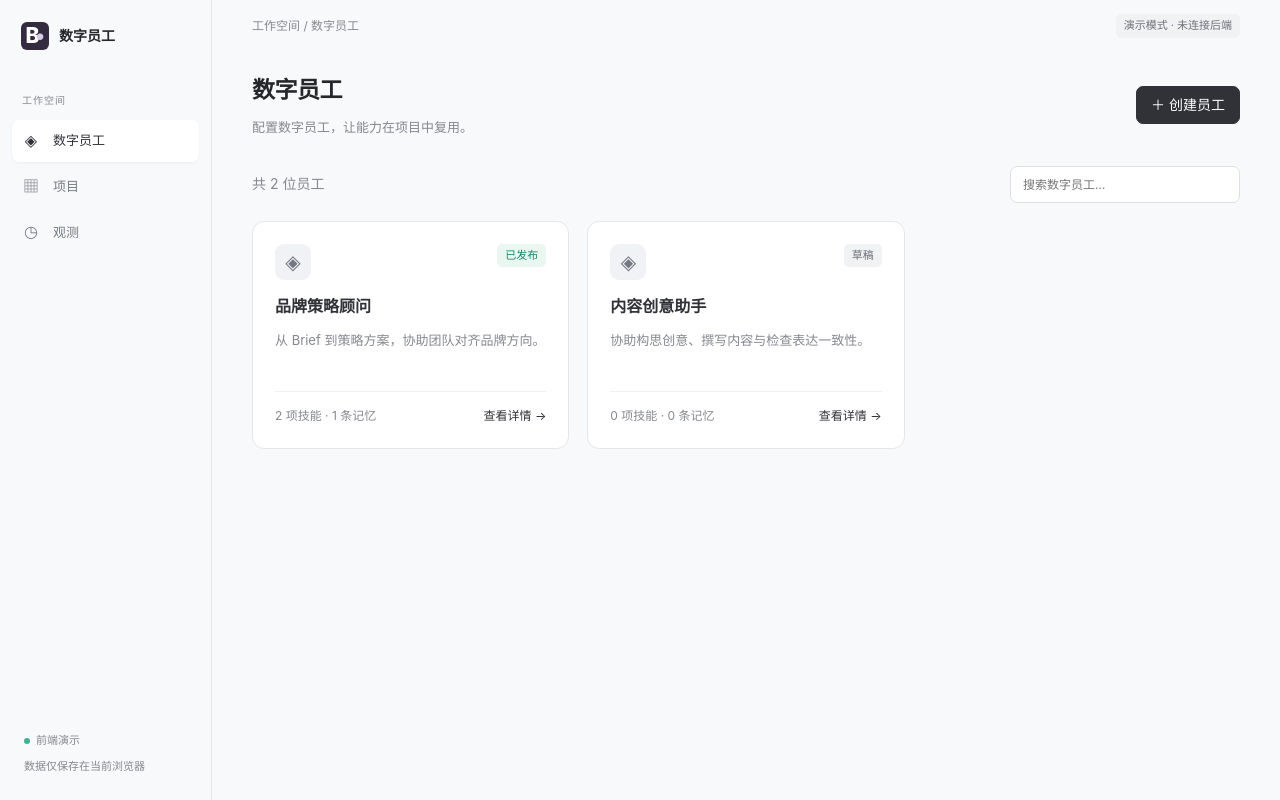
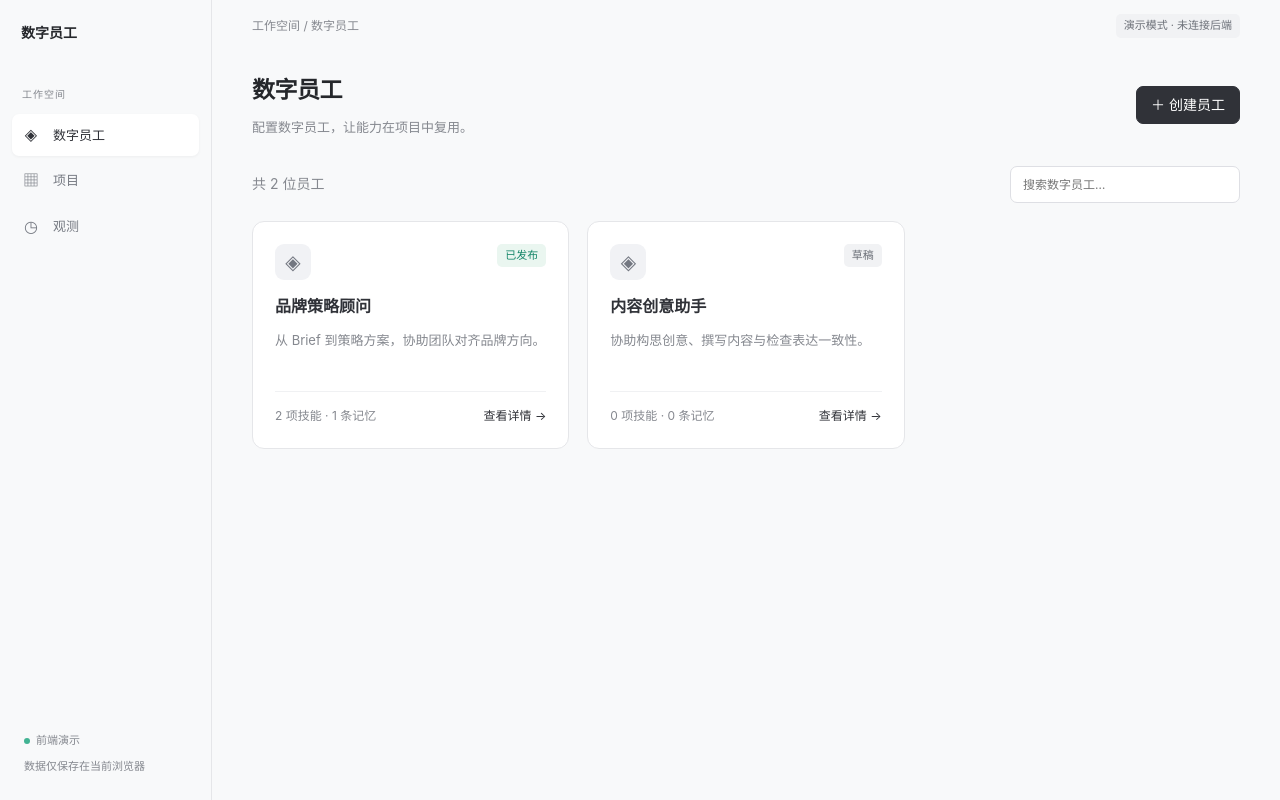
Before and after one commit to lp7915/digital-workforce, a website: page public/index.html in a window 1280 px wide. Drawn offline with Linux system fonts and the light colour scheme.

Commit message:
Remove unofficial placeholder logo from workspace branding

```diff
--- a/public/index.html
+++ b/public/index.html
@@ -9,10 +9,7 @@
   <body>
     <div id="app">
       <aside>
-        <a class="brand" href="#employees"
-          ><span class="brand-mark small">B<span>•</span></span
-          ><span>数字员工</span></a
-        >
+        <a class="brand" href="#employees">数字员工</a>
         <div class="workspace-label">工作空间</div>
         <nav aria-label="主导航">
           <a href="#employees" data-nav="employees"><span aria-hidden="true">◈</span>数字员工</a>
```
